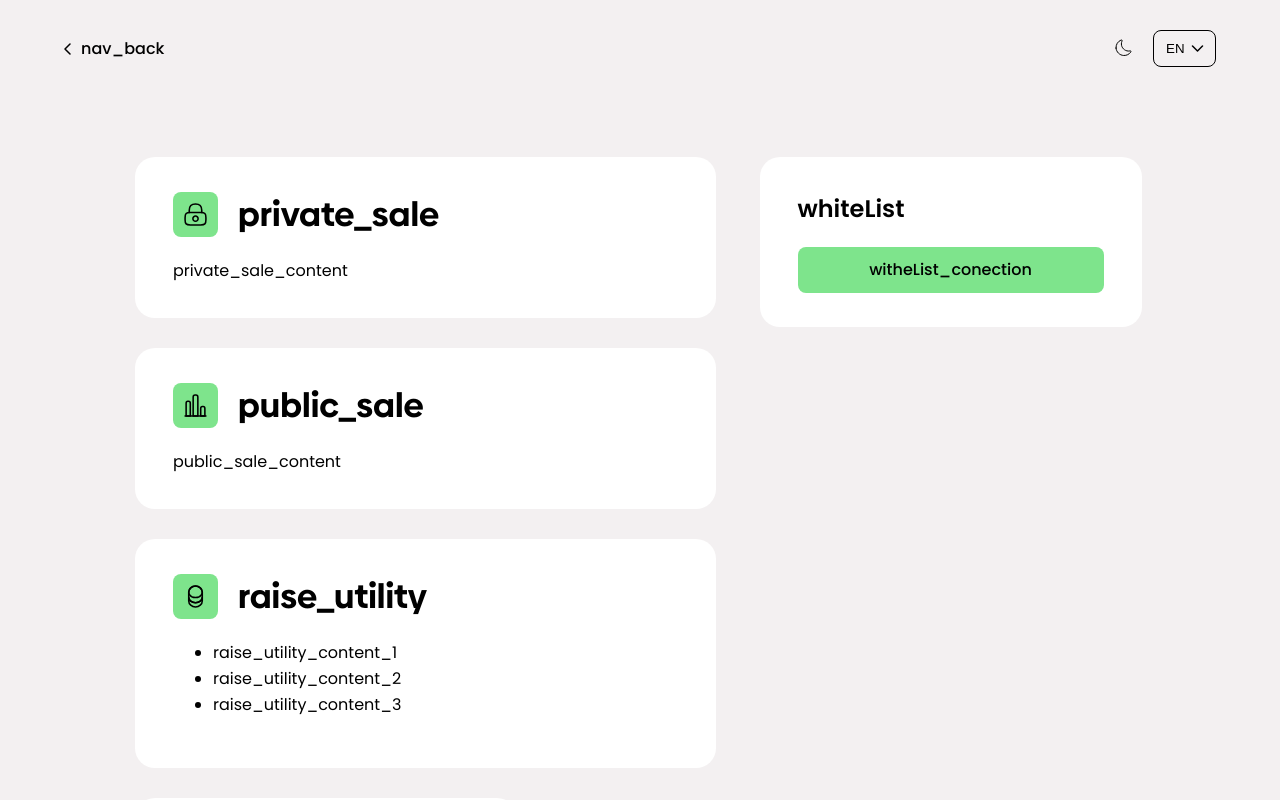
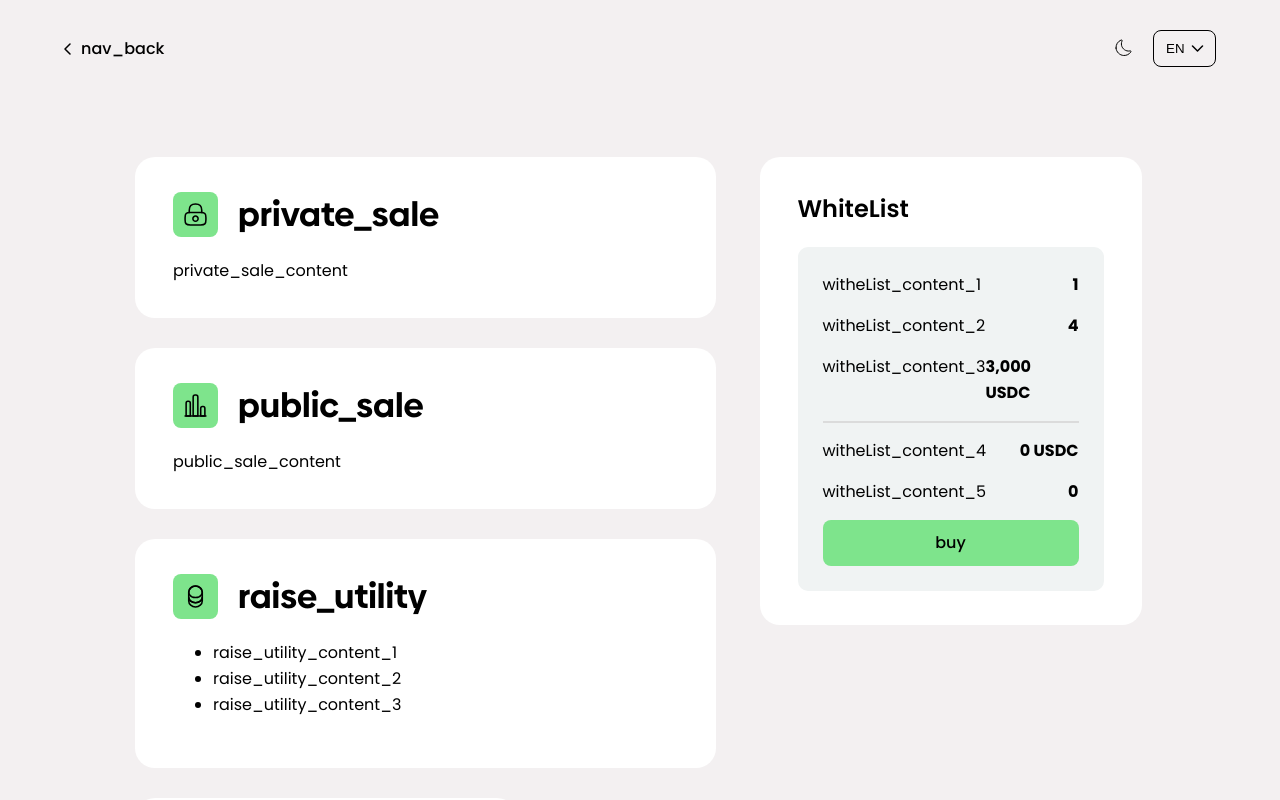
Before and after one commit to BarryPython/narativLab_invest, a React (Create React App) app: page / in a window 1280 px wide. Both pictures are taken after a click on the button "witheList_conection". Shown: the top 800 px of the page. Built offline with nearby package versions, Linux system fonts and the light colour scheme; what i18next-xhr-backend would draw is missing.

Commit message:
add content when loged-in

```diff
--- a/src/containers/content.jsx
+++ b/src/containers/content.jsx
@@ -11,6 +11,17 @@ export default function Content(){
 
     const {t} = useTranslation()
     const [percent, setPercent] = useState(10);
+    const [connected, setConnected] = useState(false);
+
+    //TODO for the web3 dev theses two states are the current investment and the current NRT holded by the user
+    const [currentInvestment, setCurrentInvestment] = useState(0);
+    const [currentNRT, setCurrentNRT] = useState(0);
+
+    //TODO for the web3 dev implement wallet connection here
+    function login(){
+        //this function is fired when connect wallet button is clicked
+        setConnected(true)
+    }
 
     useEffect(()=>{
         const now = new Date();
@@ -59,10 +70,35 @@ export default function Content(){
                     </div>
                 </div>
             </Section>
-            <Section title={t("whiteList")}>
-                <button className="main-btn" style={{width : '100%', justifyContent : "center"}}>
+            <Section title={t("WhiteList")}>
+                {connected ?
+                <div className="info">
+                    <span>
+                        <p>{t("witheList_content_1")}</p><p><strong>1</strong></p>
+                    </span>
+                    <span>
+                        <p>{t("witheList_content_2")}</p><p><strong>4</strong></p>
+                    </span>
+                    <span>
+                        <p>{t("witheList_content_3")}</p><p><strong>3,000 USDC</strong></p>
+                    </span>
+                    <span className="split"></span>
+                    <span>
+                        <p>{t("witheList_content_4")}</p><p><strong>{currentInvestment} USDC</strong></p>
+                    </span>
+                    <span>
+                        <p>{t("witheList_content_5")}</p><p><strong>{currentNRT}</strong></p>
+                    </span>
+                    <button className="main-btn" style={{width : '100%', justifyContent : "center"}}>
+                        {t("buy")}
+                    </button>
+                </div>
+                :
+                <button className="main-btn" style={{width : '100%', justifyContent : "center"}}
+                 onClick={()=>{login()}}>
                     {t("witheList_conection")}
                 </button>
+                }
             </Section>
         </div>
     )
--- a/src/style/content.scss
+++ b/src/style/content.scss
@@ -50,7 +50,15 @@
                 }
             }
 
+            &.split{
+                background-color: #DBDBDB;
+                height: 2px;
+                width: 100%;
 
+                &.dark{
+                    background-color: #DBDBDB;
+                }
+            }
 
             .time{
                 color: #FA9E33;
```
Also changed, not shown: public/locales/en/translation.json (+8 -2 lines), public/locales/fr/translation.json (+7 -1 lines).
